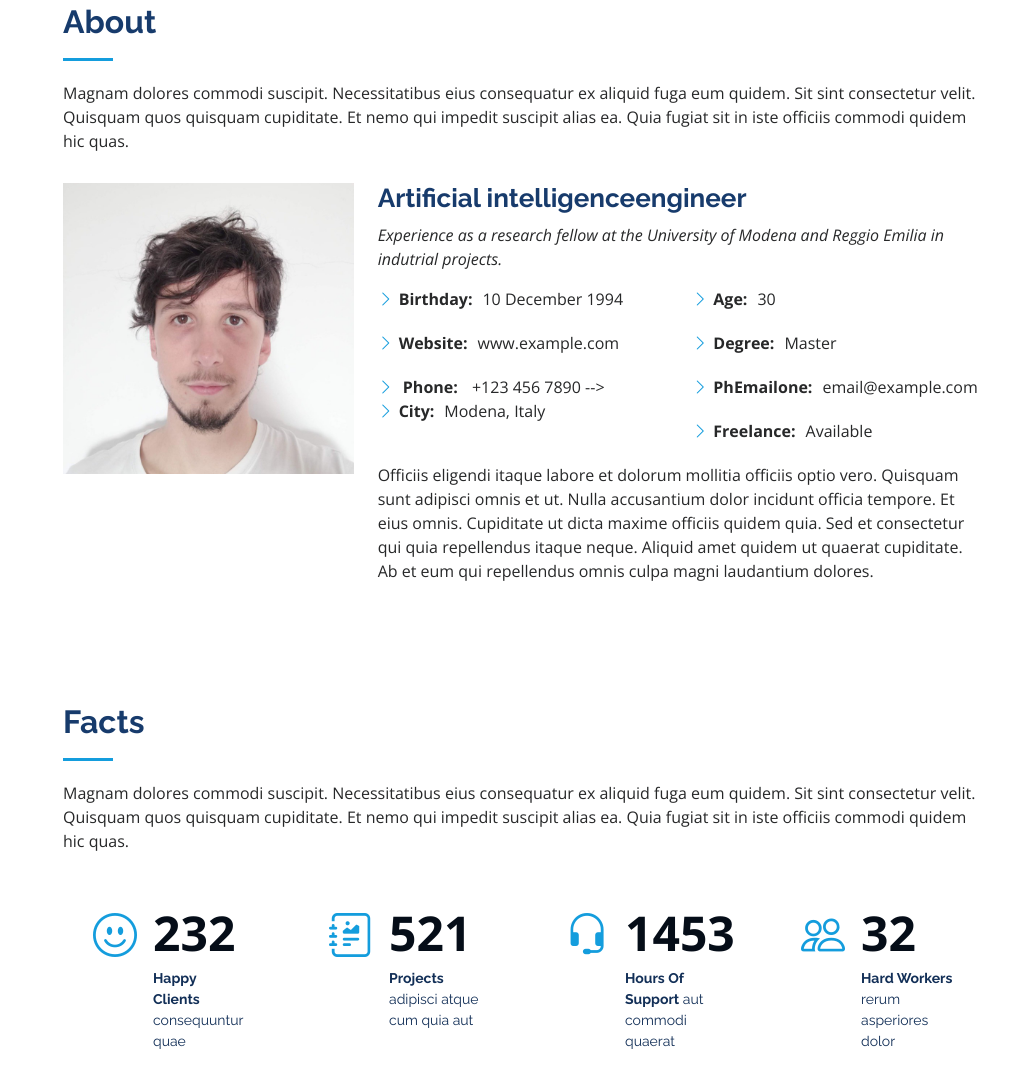
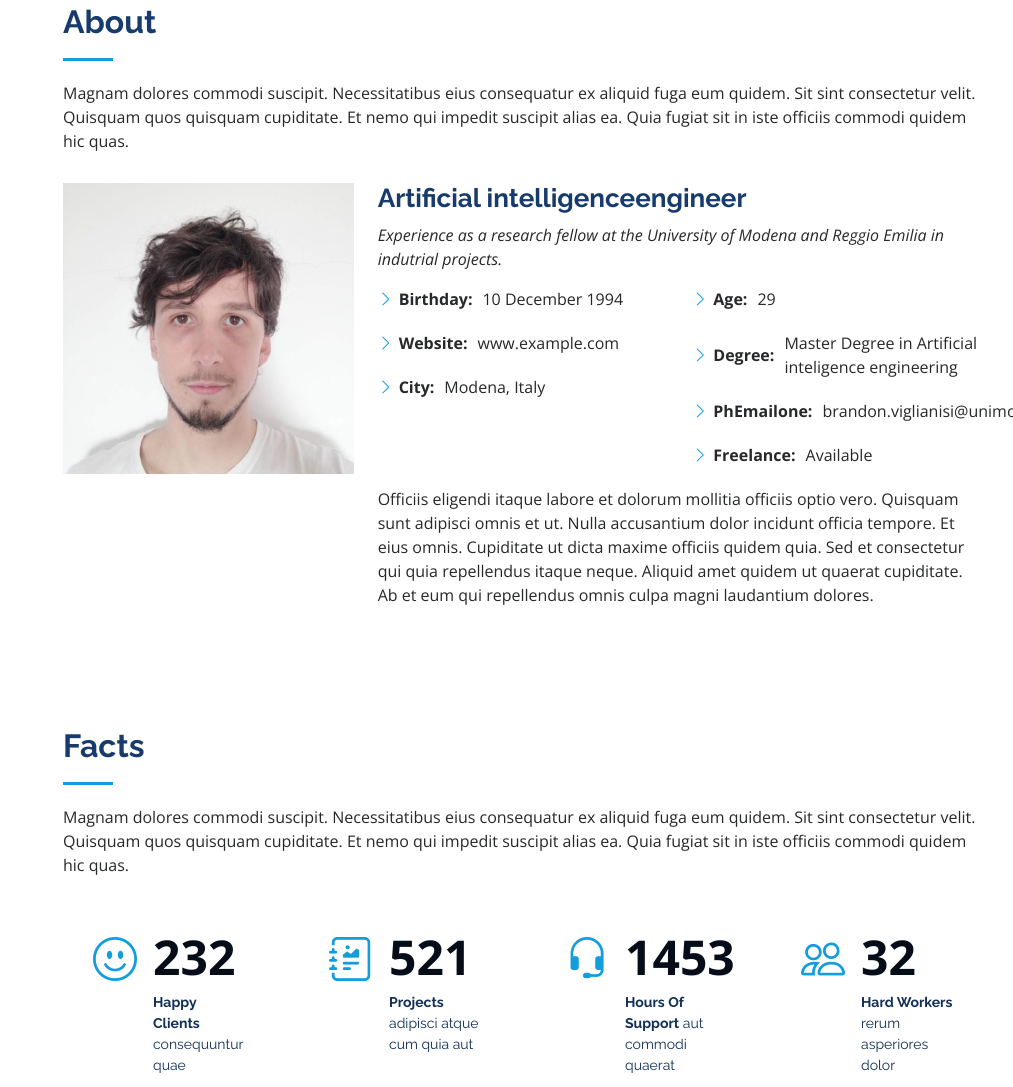
Before and after one commit to Eronion/Eronion.github.io, a plain HTML site: page index.html in a window 1280 px wide. Shown: the part 857-1944 px from the top of the page, without its empty margins (267-1280 px from the left). Drawn offline with nearby package versions, Linux system fonts and the light colour scheme.

Commit message:
Update index.html

```diff
--- a/index.html
+++ b/index.html
@@ -53,7 +53,7 @@
           <a href="#" class="facebook"><i class="bx bxl-facebook"></i></a>
           <a href="#" class="instagram"><i class="bx bxl-instagram"></i></a>
           <a href="#" class="google-plus"><i class="bx bxl-skype"></i></a>
-          <a href="#" class="linkedin"><i class="bx bxl-linkedin"></i></a>
+          <a href="https://www.linkedin.com/in/brandon-willy-viglianisi/" class="linkedin"><i class="bx bxl-linkedin"></i></a>
         </div>
       </div>
 
@@ -103,15 +103,14 @@
                 <ul>
                   <li><i class="bi bi-chevron-right"></i> <strong>Birthday:</strong> <span>10 December 1994</span></li>
                   <li><i class="bi bi-chevron-right"></i> <strong>Website:</strong> <span>www.example.com</span></li>
-                  <! –– <li><i class="bi bi-chevron-right"></i> <strong>Phone:</strong> <span>+123 456 7890</span></li> -->
                   <li><i class="bi bi-chevron-right"></i> <strong>City:</strong> <span>Modena, Italy</span></li>
                 </ul>
               </div>
               <div class="col-lg-6">
                 <ul>
-                  <li><i class="bi bi-chevron-right"></i> <strong>Age:</strong> <span>30</span></li>
-                  <li><i class="bi bi-chevron-right"></i> <strong>Degree:</strong> <span>Master</span></li>
-                  <li><i class="bi bi-chevron-right"></i> <strong>PhEmailone:</strong> <span>email@example.com</span></li>
+                  <li><i class="bi bi-chevron-right"></i> <strong>Age:</strong> <span>29</span></li>
+                  <li><i class="bi bi-chevron-right"></i> <strong>Degree:</strong> <span>Master Degree in Artificial inteligence engineering</span></li>
+                  <li><i class="bi bi-chevron-right"></i> <strong>PhEmailone:</strong> <span>brandon.viglianisi@unimore.it</span></li>
                   <li><i class="bi bi-chevron-right"></i> <strong>Freelance:</strong> <span>Available</span></li>
                 </ul>
               </div>
```
